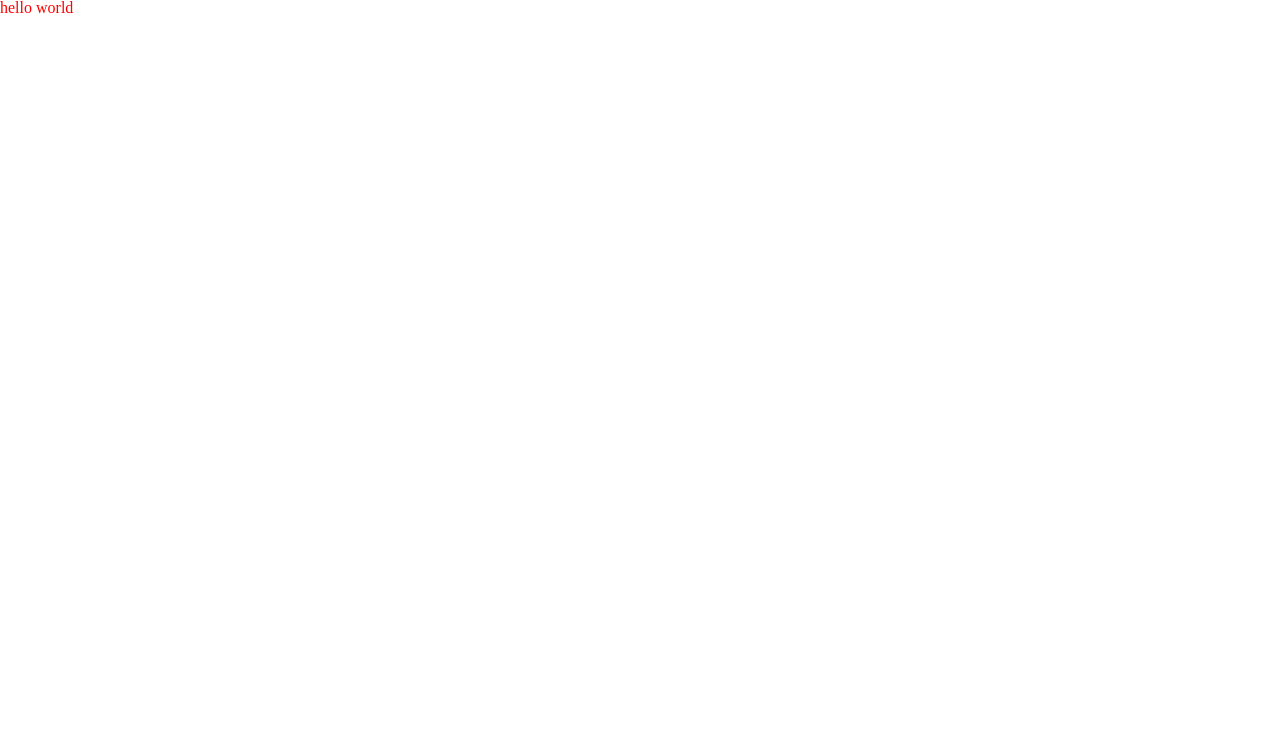
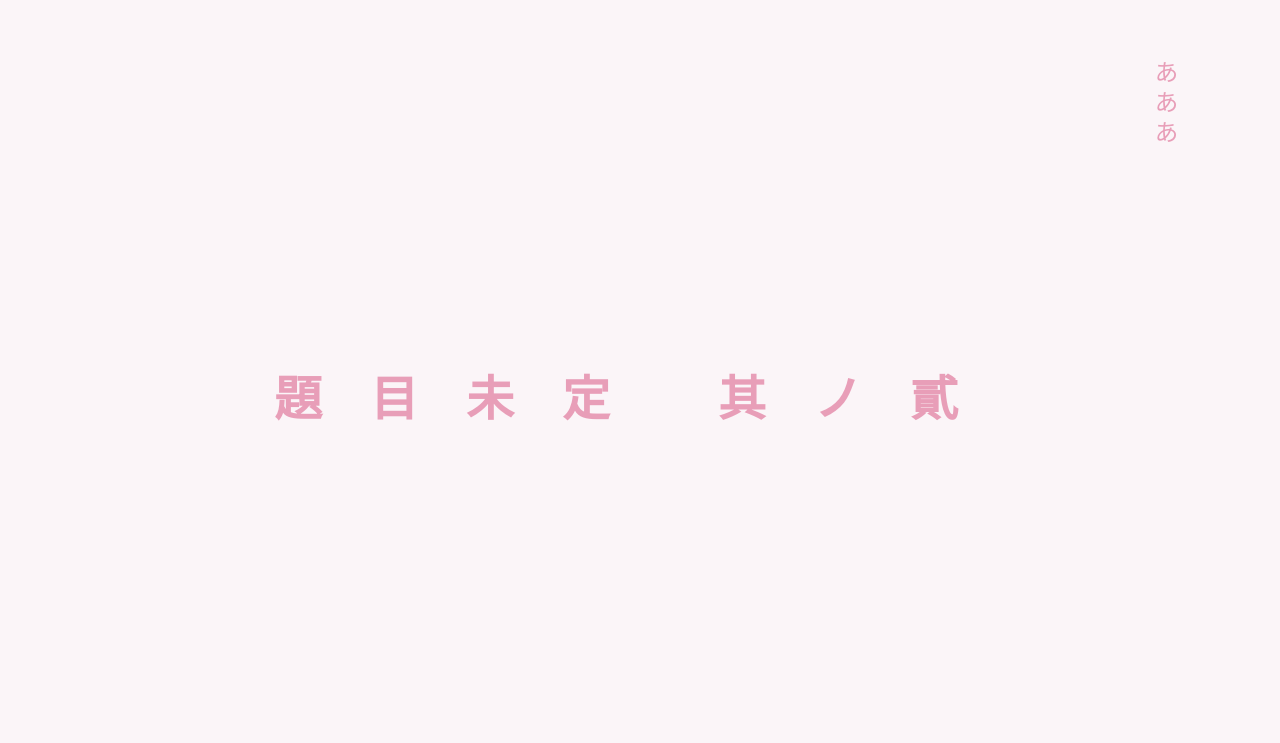
Before and after one commit to YusukeSuzuki1213/monogatari-effect, a website built with webpack: page dist/index.html in a window 1280 px wide. Built offline with nearby package versions, Linux system fonts and the light colour scheme.

Commit message:
add html, css

```diff
--- a/src/_main.scss
+++ b/src/_main.scss
@@ -1,3 +1,64 @@
-.title {
-  color: red;
+html, body {
+  height: 100%;
 }
+
+.wrap {
+  display: flex;
+  height: 100%;
+  background: #fbf5f8;
+  justify-content: center;
+  align-items: center;
+}
+
+.box {
+  font-family: "Noto Serif JP", serif;
+  position: relative;
+  width: 85%;
+  height: 85%;
+  color: #e89eb8;
+  -ms-writing-mode: tb-rl;
+  writing-mode: vertical-rl;
+  clip-path: inset(-100vw -100vw -100vw 0);
+
+  /* @include sp() {
+    width: 90%;
+    height: 90%;
+  } */
+
+  &__title {
+    position: absolute;
+    top: 50%;
+    left: 50%;
+    transform: translate(-50%, -50%);
+    -webkit-transform: translate(-50%, -50%);
+    -ms-transform: translate(-50%, -50%);
+    width: 100%;
+    text-align: center;
+    writing-mode: horizontal-tb;
+    font-size: 3rem;
+    letter-spacing: 3rem;
+    //visibility: hidden;
+    font-weight: 600;
+
+    /* @include tablet() {
+      font-size: 2.2rem;
+      letter-spacing: 2rem;
+    }
+
+    @include sp() {
+      font-size: 1.1rem;
+      letter-spacing: 0.8rem;
+    } */
+  }
+
+  &__sentences {
+    font-size: 1.5rem;
+    line-height: 1.7;
+    //visibility: hidden;
+
+    /* @include sp() {
+      font-size: 0.9rem;
+      margin-left: 0.5rem;
+    } */
+  }
+}
```
Also changed, not shown: dist/index.html.
